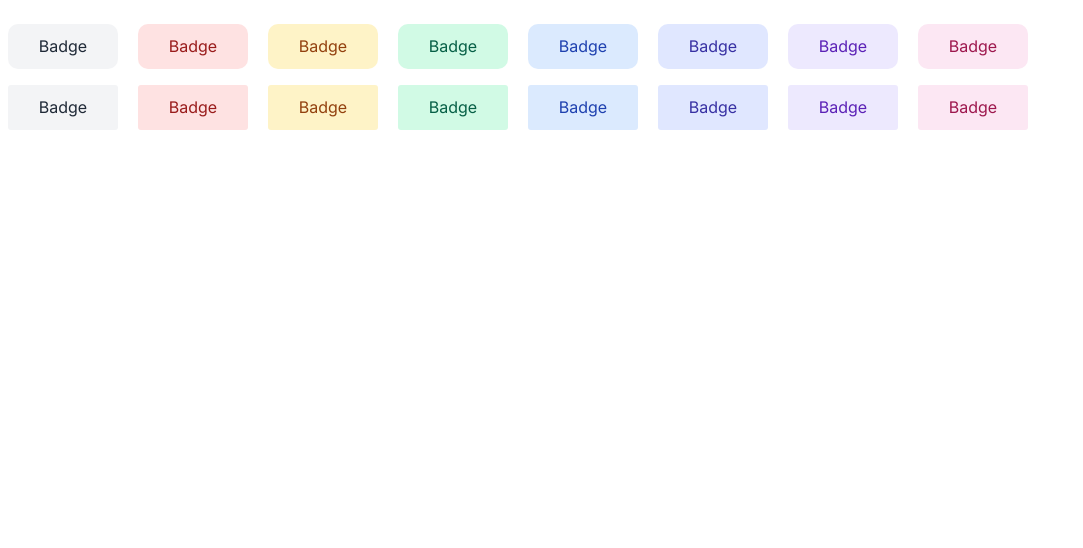
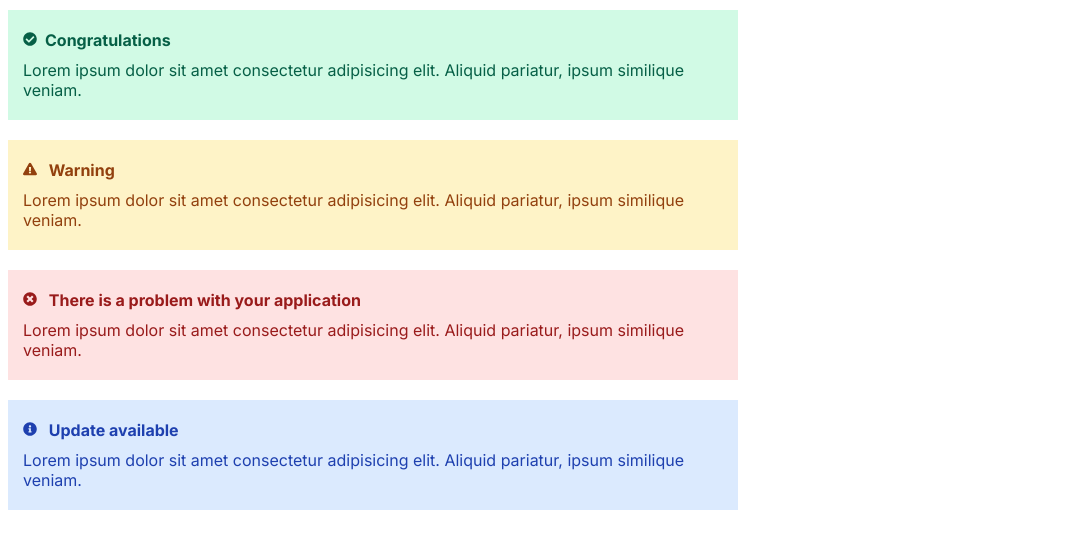
Before and after one commit to louiseka/component-library, a React (Vite) app: page / in a window 1280 px wide. Shown: the top 548 px of the page, without its empty margins (0-1083 px from the left). Built offline with nearby package versions, Linux system fonts and the light colour scheme.

Commit message:
Creating and styling banner components

```diff
--- a/src/App.jsx
+++ b/src/App.jsx
@@ -1,34 +1,72 @@
+import { FaExclamationTriangle, FaInfoCircle, FaTimesCircle, FaCheckCircle } from 'react-icons/fa';
+
 import Badge from "./components/badges/Badge"
+import Banner from "./components/banners/Banner"
 
 function App() {
 
   const colors = ["grey", "red", "yellow", "green", "blue", "indigo", "purple", "pink"]
 
-  //Badge Component
-  //Choose a color and shape. Color goes into color and shape into variant.
 
-  const badgeElements = colors.map((color) => {
-    return (
-      <div>
-        <Badge
-          color={color}
-          variant={"pill"}
-        />
-        <Badge
-          color={color}
-          variant={"square"}
-        />
-      </div>
 
-    )
-  })
+
 
   return (
-    <div className="badge-components">
-      {badgeElements}
+    <div>
+      <Banner
+        status={"success"}>
+        <h3> <FaCheckCircle className={"icon"} />Congratulations</h3>
+        <p>Lorem ipsum dolor sit amet consectetur adipisicing elit. Aliquid pariatur, ipsum similique veniam.</p>
+      </Banner>
+
+      <Banner
+        status={"warning"}>
+        <h3> <FaExclamationTriangle className={"icon"} /> Warning </h3>
+        <p>Lorem ipsum dolor sit amet consectetur adipisicing elit. Aliquid pariatur, ipsum similique veniam.</p>
+      </Banner>
+
+      <Banner
+        status={"error"}>
+        <h3> <FaTimesCircle className={"icon"} /> There is a problem with your application</h3>
+        <p>Lorem ipsum dolor sit amet consectetur adipisicing elit. Aliquid pariatur, ipsum similique veniam.</p>
+      </Banner>
+
+      <Banner
+        status={"neutral"}>
+        <h3> <FaInfoCircle className={"icon"} /> Update available</h3>
+        <p>Lorem ipsum dolor sit amet consectetur adipisicing elit. Aliquid pariatur, ipsum similique veniam.</p>
+      </Banner>
     </div>
+  )
 
-  )
 }
 
 export default App
+
+
+
+// //Badge Component
+// //Choose a color and shape. Color goes into color and shape into variant.
+
+// const badgeElements = colors.map((color) => {
+//   return (
+//     <div>
+//       <Badge
+//         color={color}
+//         variant={"pill"}
+//       />
+//       <Badge
+//         color={color}
+//         variant={"square"}
+//       />
+//     </div>
+
+//   )
+// })
+
+// return (
+//   <div className="badge-components">
+//     {badgeElements}
+//   </div>
+
+// )
--- /dev/null
+++ b/src/components/banners/Banner.jsx
@@ -0,0 +1,24 @@
+export default function Banner({ status, children }) {
+
+    let style = ""
+
+    if (status === "success") {
+        style = "green"
+    }
+    if (status === "warning") {
+        style = "yellow"
+    }
+    if (status === "error") {
+        style = "red"
+    }
+    if (status === "neutral") {
+        style = "blue"
+    }
+
+
+    return (
+        <div className={`banner-component ${style}`}>
+            {children}
+        </div>
+    )
+}
--- a/src/index.css
+++ b/src/index.css
@@ -1,5 +1,10 @@
 html {
     font-family: "Inter", sans-serif;
+}
+
+h3,
+p {
+    margin: 0;
 }
 
 /* Badges Layout */
@@ -29,6 +34,31 @@ html {
     line-height: 25px;
     padding: 10px 20px;
 }
+
+/* Banners*/
+
+.banner-component {
+    max-width: 700px;
+    padding: 10px 15px;
+    margin: 10px 0 20px;
+}
+
+.banner-component h3 {
+    padding: 10px 0;
+    font-size: 1rem;
+}
+
+.banner-component p {
+    padding: 0 0 10px 0;
+}
+
+.icon {
+    font-size: 14px;
+    margin: 0 8px 0 0;
+}
+
+
+
 
 /* Colors */
 .grey {
```
